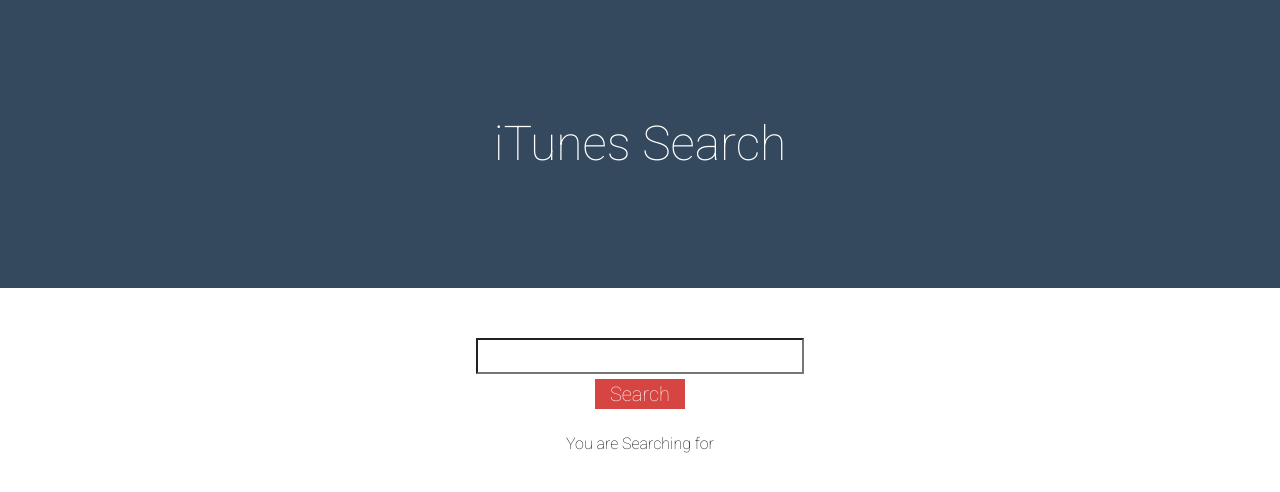
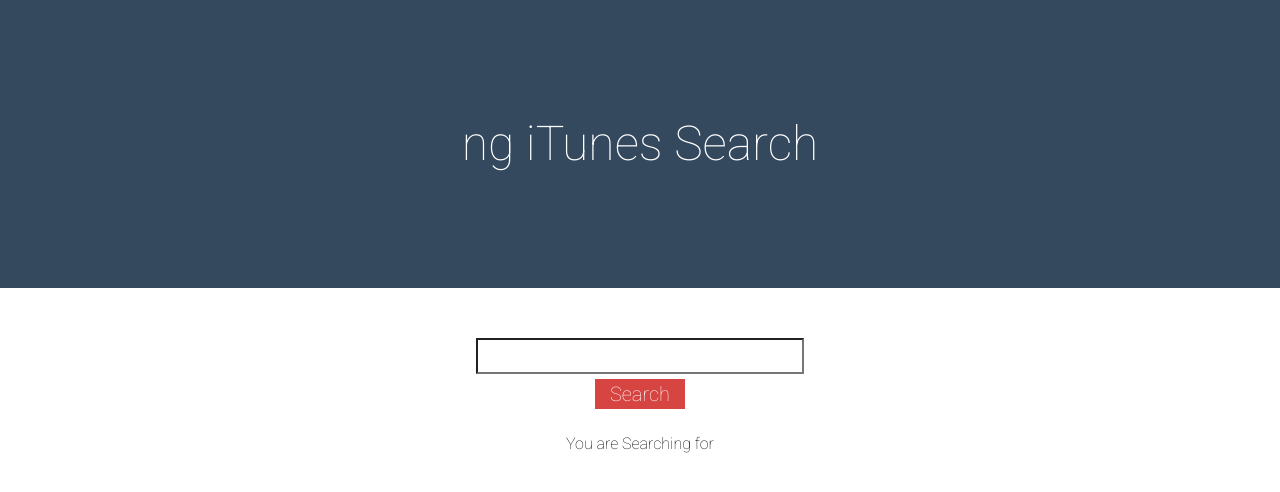
Before and after one commit to pacalabre/itunes-search-angular, an Angular app: page / in a window 1280 px wide. Shown: the top 492 px of the page. Built offline with nearby package versions, Linux system fonts and the light colour scheme.

Commit message:
added button hover styles and links

```diff
--- a/src/app/albums/albums.component.css
+++ b/src/app/albums/albums.component.css
@@ -44,6 +44,10 @@
     padding: 5px 20px;
 }
 
+.buy-btn-h5:hover, .search-form-btn:hover {
+	background-color: #C0392B;
+}
+
 
 @media only screen and (min-width: 767px) {
 
--- a/src/app/albums/albums.component.html
+++ b/src/app/albums/albums.component.html
@@ -10,7 +10,7 @@
 			<h3>{{ album.artistName }}</h3>
 			<img src="{{ album.artworkUrl100}}" />
 			<p>{{ album.collectionName }}</p>
-			<a class="buy-btn" href={{collectionViewUrl}}><h5 class="buy-btn-h5">Buy</h5></a>
+			<a class="buy-btn" href="{{ album.collectionViewUrl }}" target=”_blank”><h5 class="buy-btn-h5">Buy</h5></a>
 		</li>
 	</ul>
 </main>
--- a/src/app/header/header.component.html
+++ b/src/app/header/header.component.html
@@ -1,3 +1,3 @@
 <section class="app-header">
-	<h2 class="app-header-h2">iTunes Search</h2>
+	<h2 class="app-header-h2">ng iTunes Search</h2>
 </section>
```
